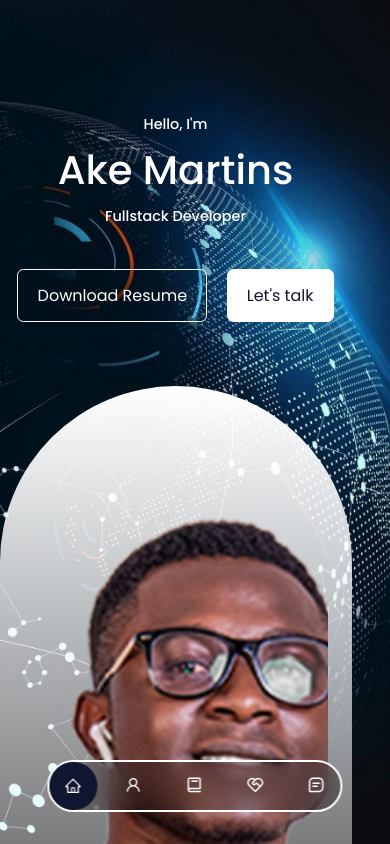
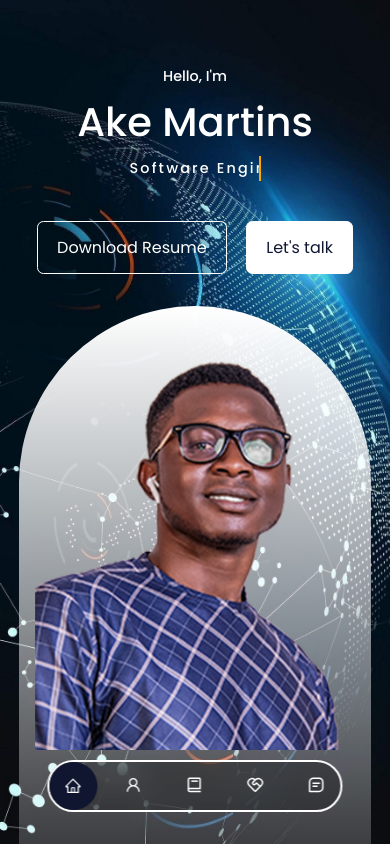
Before and after one commit to M-tech1/my_portfolio, a React (Create React App) app: page / in a window 390 px wide. Shown: the top 844 px of the page. Built offline with nearby package versions, Linux system fonts and the light colour scheme.

Commit message:
added more styles

```diff
--- a/src/App.jsx
+++ b/src/App.jsx
@@ -1,37 +1,32 @@
-import React from 'react'
-import Header from './components/header/Header.jsx'
-import Nav from './components/nav/Nav.jsx'
-import About from './components/about/About.jsx'
-import Tool_Experience from './components/tool_experience/Tool_Experience.jsx'
-import Work_Experience from './components/work_experience/Work_Experience.jsx'
-import Services from './components/services/Services.jsx'
-import Portfolio from './components/portfolio/Portfolio.jsx'
-import Contact from './components/contact/Contact.jsx'
-import Footer from './components/footer/Footer.jsx'
-import Education from './components/education/Education.jsx'
+import React from "react";
+import Header from "./components/header/Header.jsx";
+import Nav from "./components/nav/Nav.jsx";
+import About from "./components/about/About.jsx";
+import Tool_Experience from "./components/tool_experience/Tool_Experience.jsx";
+import Work_Experience from "./components/work_experience/Work_Experience.jsx";
+import Services from "./components/services/Services.jsx";
+import Portfolio from "./components/portfolio/Portfolio.jsx";
+import Contact from "./components/contact/Contact.jsx";
+import Footer from "./components/footer/Footer.jsx";
+import Education from "./components/education/Education.jsx";
 
 // import 'bootstrap/dist/css/bootstrap.css';
 
-
 const App = () => {
-
   return (
     <>
+      <Header />
+      <Nav />
+      <About />
+      <Tool_Experience />
+      <Work_Experience />
+      {/* <Education /> */}
+      <Services />
+      <Portfolio />
+      <Contact />
+      <Footer />
+    </>
+  );
+};
 
-    <Header/>
-    <Nav/>
-    <About/>
-    <Tool_Experience/>
-    <Work_Experience/>
-    <Education/>
-    <Services/>
-    <Portfolio/>
-    <Contact/>
-    <Footer/>
-
-    </>
-
-  )
-}
-
-export default App
+export default App;
--- a/src/components/about/about.css
+++ b/src/components/about/about.css
@@ -3,16 +3,19 @@
     display: grid;
     grid-template-columns: 35% 50%;
     gap: 15%;
+
 }
 
 .about__me{
     width: 100%;
-    /* height: 30rem; */
+    height: 30rem;
     /* aspect-ratio: 1/1; */
     border-radius: 2rem;
     background: linear-gradient(45deg, transparent, var(--color-primary), transparent);
     display: grid;
     place-items: center;
+    width: 95%;
+    margin: 0 auto 3rem;
 }
 
 .about__me-image{
@@ -23,6 +26,7 @@
     transform: rotate(10deg);
     transition: var(--transition);
     border: 1px solid var(--color-bg-variant);
+    /* border:1px solid red; */
 
 }
 .about__me-image >img{
@@ -108,8 +112,7 @@ color: var(--color-bg-variant);
 /*=============== media device (Small size  ==============*/
 
 @media screen and (max-width: 600px){
-
-    about__me{
+    .about__me{
         width: 65%;
         margin: 0 auto 3rem;
         }
--- a/src/components/education/Education.jsx
+++ b/src/components/education/Education.jsx
@@ -3,15 +3,17 @@ import "./education.css";
 
 const Education = () => {
   return (
-      <section id='education'>
+    <section className="Edu" id="education">
       <h2>Education / Certification</h2>
       <div className="education-item">
         <h3>Federal University of Technology Minna</h3>
-          <p className="education-degree">Bachelor of Engeneering in Computer Engineering</p>
+        <p className="education-degree">
+          Bachelor of Engeneering in Computer Engineering
+        </p>
         <p className="education-dates">Dates: Auguest 2014 - November 2019</p>
         <p className="education-description">
-            Lorem ipsum dolor sit amet, consectetur adipiscing elit.
-            Integer posuere enim vel volutpat maximus.
+          Lorem ipsum dolor sit amet, consectetur adipiscing elit. Integer
+          posuere enim vel volutpat maximus.
         </p>
       </div>
 
@@ -24,9 +26,8 @@ const Education = () => {
           Integer eget fermentum nunc, non ullamcorper sapien.
         </p>
       </div>
+    </section>
+  );
+};
 
-        </section>
-    )
-  }
-
-  export default Education
+export default Education;
--- a/src/components/education/education.css
+++ b/src/components/education/education.css
@@ -2,6 +2,15 @@
     margin-bottom: 30px;
   }
 
+  .Edu{
+    display: flex;
+    flex-direction: column;
+    align-items: center;
+    justify-content: center;
+    width: 90%;
+    /* left: 5%;
+    right: 5%; */
+  }
   .education-section h2 {
     font-size: 24px;
     margin-bottom: 15px;
@@ -31,8 +40,20 @@
   }
 
   /* Media queries for responsive design */
-  @media (max-width: 768px) {
+  @media (max-width: 600px) {
     .education-item {
+      display: flex;
+      flex-direction: column;
       padding: 15px;
+      width: 90%;
+      align-items: center;
+      justify-content: center;
+    }
+    .Edu{
+      display: flex;
+      flex-direction: column;
+      align-items: center;
+      left: 10rem;
+      right: 10rem;
     }
   }
--- a/src/components/footer/footer.css
+++ b/src/components/footer/footer.css
@@ -57,7 +57,15 @@ padding: 0rem 1rem 1rem 1rem ;
 
 
 
-@media screen and (max-width: 600px) {
+@media screen and (max-width: 1024px) {
+    footer{
+        /* width:100%; */
+        /* width: var(--container-width-md) */
+        display: flex;
+flex-direction: column;
+align-items: center;
+justify-content: center;
+    }
     .permalinks{
         flex-direction: column;
         gap:1.5rem;
@@ -67,7 +75,15 @@ padding: 0rem 1rem 1rem 1rem ;
     }
 }
 
-@media screen and(width: 600px) {
+@media screen and(max-width: 600px) {
+footer{
+    /* width: 100%; */
+    /* width: var(--container-width-sm); */
+display: flex;
+flex-direction: column;
+align-items: center;
+justify-content: center;
+}
 .permalinks{
     flex-direction: column;
     gap:1.5rem;
--- a/src/components/header/CTA.jsx
+++ b/src/components/header/CTA.jsx
@@ -1,16 +1,19 @@
-import React from 'react'
+import React from "react";
 
-import cv from '../../assets/cv.pdf'
-import './header.css'
+import CV from "../../assets/CV.pdf";
+import "./header.css";
 
 const CTA = () => {
   return (
-    <div className='cta'>
-        <a href={cv}download className='btn'>Download Resume</a>
-        <a href='#contact'className='btn btn-primary'>Let's talk</a>
+    <div className="cta">
+      <a href={CV} download className="btn">
+        Download Resume
+      </a>
+      <a href="#contact" className="btn btn-primary">
+        Let's talk
+      </a>
+    </div>
+  );
+};
 
-    </div>
-  )
-}
-
-export default CTA
+export default CTA;
--- a/src/components/header/Header.jsx
+++ b/src/components/header/Header.jsx
@@ -3,31 +3,28 @@ import "./header.css";
 import CTA from "./CTA";
 import ME from "../../assets/me.png";
 import HeaderSocials from "./HeaderSocials";
-// import bg from "../../assets/bg-texture.jpeg"
+import bg from "../../assets/bg-texture.jpeg";
 
 const Header = () => {
   return (
     <>
-      <header id="header">
-
+      <header className="header" id="header">
         <div class="container header__container">
-
-            <h5>Hello, I'm</h5>
-            <h1> Ake Martins</h1>
-            <h5 className="text-light">Fullstack Developer</h5>
-            <CTA />
-            <HeaderSocials/>
-
+          <h5>Hello, I'm</h5>
+          <h1> Ake Martins</h1>
+          <h5 className="typewriter">Software Engineer</h5>
+          <CTA />
+          <HeaderSocials />
 
           <div className="me">
-            <img src={ME} alt="me" />
+            <img className="img" src={ME} alt="me" />
           </div>
 
-          <a href="#contact" className="scroll__down">Scroll down</a>
-
+          <a href="#contact" className="scroll__down">
+            Scroll down
+          </a>
         </div>
       </header>
-
     </>
   );
 };
--- a/src/components/header/header.css
+++ b/src/components/header/header.css
@@ -1,7 +1,9 @@
 header{
+  /* background-image: url(../src/assets/bg-texture.jpeg);  */
     height: 100vh;
-    padding-top: 7rem;
+    padding-top: 4rem;
     overflow: hidden;
+ width: 100%;
 
 }
 
@@ -9,6 +11,8 @@ header{
     text-align: center;
     height: 100%;
     position: relative;
+    width: 100%;
+    justify-content: center;
 }
 
 .text{
@@ -59,14 +63,16 @@ padding: 0.5rem;
 /*==============  ME image =============== */
 .me{
     background: linear-gradient(var(--color-primary), transparent);
-    width:22rem;
-    height: 30rem;
+    width: 22rem;
     position: absolute;
     left: calc(50% - 11rem);
-    margin-top: 4rem;
+    margin-top: 2rem;
     border-radius: 12rem 12rem 0 0;
-    overflow: hidden;
-    /* padding: 3rem 1.5rem 1.5rem 1.5rem;  */
+    overflow:visible;
+    padding: 3rem 1.5rem 1.5rem 1.5rem;
+    /* border: 1px solid red; */
+    /* max-height: 900px; */
+
 
 }
 
@@ -81,39 +87,69 @@ padding: 0.5rem;
 }
 
 
+.typewriter, .h5{
+  overflow: hidden; /* Ensures the content is not revealed until the animation */
+  border-right: .15em solid orange; /* The typwriter cursor */
+  white-space: nowrap; /* Keeps the content on a single line */
+  margin: 0 auto; /* Gives that scrolling effect as the typing happens */
+  letter-spacing: .15em; /* Adjust as needed */
+  animation: typing 4s steps(20) infinite, blink-caret 1s step-end infinite;
+}
+
+@keyframes typing {
+  from {
+      width: 0;
+  }
+  to {
+      width: 13em; /* Adjust the width as needed */
+  }
+}
+
+@keyframes blink-caret {
+  from,
+  to {
+      border-color: transparent;
+  }
+  50% {
+      border-color: orange;
+  }
+}
 
 
 /*============= Media queries (Medium) ===============*/
 @media screen and (max-width: 1024px){
+
     header{
         height: 68vh;
     }
 
     .me{
+
       background: linear-gradient(var(--color-primary), transparent);
-      width:22rem;
-      height: 100%;
-      position: relative;
+      width: 22rem;
+      position: absolute;
       left: calc(50% - 11rem);
-      margin-bottom:0rem;
+      margin-top: 2rem;
       border-radius: 12rem 12rem 0 0;
-      overflow: hidden;
-      /* padding: 3rem 1.5rem 1.5rem 1.5rem;  */
-
+      overflow:visible;
+      padding: 0.5rem 1rem 1rem 1rem;
   }
   .me>img{
-    width: 100%;
-    height: 100%;
+    /* width: 100%;
+    height: 100%; */
   }
 }
 
 
 /*============= Media queries (Small) ===============*/
-@media screen and (max-width: 600px){
+@media only screen and (max-width: 600px){
+
     header{
         height: 100vh;
-        /* padding-top: 7rem;
-        overflow: hidden; */
+        overflow: hidden;
+    }
+    .container header__container{
+
     }
     .header__socials,
     .scroll__down{
@@ -137,14 +173,19 @@ padding: 0.5rem;
     .me{
       background: linear-gradient(var(--color-primary), transparent);
       width:22rem;
-      height: 100%;
+      height: 80vh;
       position: relative;
       left: calc(50% - 11rem);
       margin-bottom:0rem;
-      border-radius: 12rem 12rem 0 0;
-      overflow: hidden;
-      padding: 3rem 1.5rem 1.5rem 1.5rem;
+      /* border-radius: 12rem 12rem 0 0; */
 
+
+
+  }
+  .img{
+    /* max-width:100%;
+    height: 50%;
+  object-fit: cover;   */
   }
 
   }
--- a/src/components/nav/nav.css
+++ b/src/components/nav/nav.css
@@ -39,6 +39,11 @@ nav a.active{
     border: 1px solid var(--color-bg);
 }
 
+@media screen and (max-width: 1024px){
+/* nav{
+    height: 90vh;
+} */
+}
 
 @media screen and (max-width: 600px){
     nav{
@@ -53,7 +58,7 @@ nav a.active{
         bottom: 2rem;
         display: flex;
         gap: 0.8rem;
-        border-radius: 3rem;
+        border-radius: 2rem;
         backdrop-filter: blur(15px);
 
      }
--- a/src/components/portfolio/portfolio.css
+++ b/src/components/portfolio/portfolio.css
@@ -10,7 +10,7 @@
     display: flex;
     flex-direction: column;
     align-items: center;
-    padding: 1rem;
+    padding: 5px;
     border: 1px solid transparent;
     border-radius: 2rem;
     transition: var(--transition);
@@ -22,7 +22,7 @@
 }
 
 .portfolio__item-image{
-    border-radius:1.5rem;
+    border-radius:1rem;
     overflow: hidden;
 }
 
@@ -55,5 +55,4 @@
         grid-template-columns: 1fr;
         gap:1rem;
     }
-
 }
--- a/src/index.css
+++ b/src/index.css
@@ -28,7 +28,6 @@
 /* --color-primary-variant: rgba(77, 181, 255, 0.4); original */
 
 /* Grade colors */
-
 --excellent: #df643f;
 --good: #a73728;
 --fair: #3d1f1d;
```
Also changed, not shown: src/components/footer/Footer.jsx (+46 -26 lines), 1 other file (tests, documents, lock files or other folders). Lines whose indentation alone changed are shown as unchanged.
